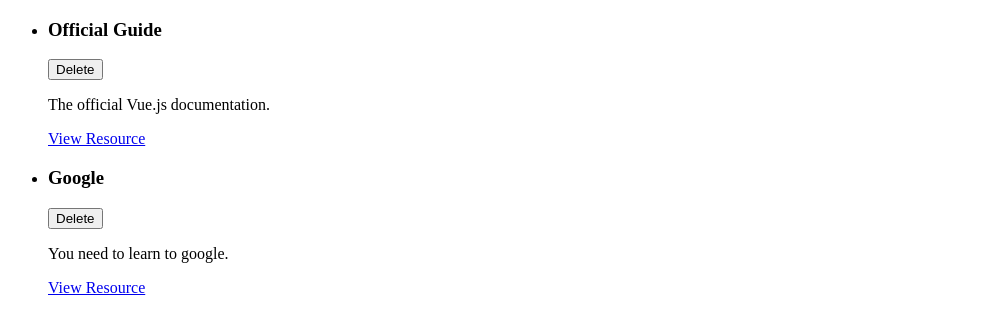
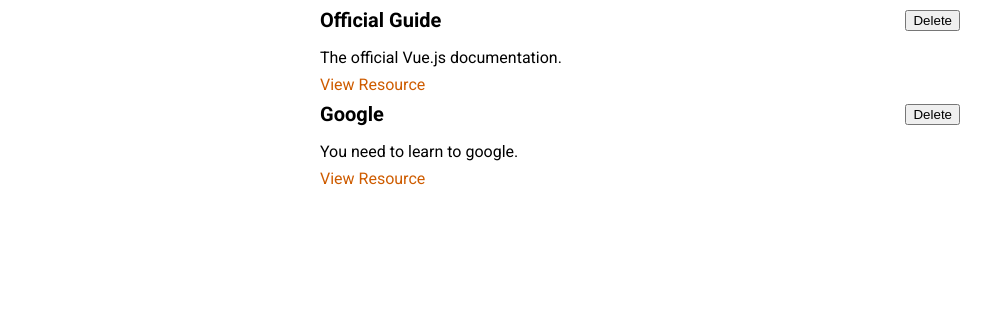
Before and after one commit to DavidArmendariz/vue-learning-resources-app, a Vue app: page / in a window 1280 px wide. Shown: the top 334 px of the page, without its empty margins (0-991 px from the left). Built offline with nearby package versions, Linux system fonts and the light colour scheme.

Commit message:
Refactored App.vue file and added styles

```diff
--- a/src/App.vue
+++ b/src/App.vue
@@ -1,21 +1,13 @@
 <template>
-  <ul>
-    <learning-resource
-      v-for="res in storedResources"
-      :key="res.id"
-      :title="res.title"
-      :description="res.description"
-      :link="res.link"
-    ></learning-resource>
-  </ul>
+  <stored-resources :resources="storedResources"></stored-resources>
 </template>
 
 <script>
-import LearningResource from './components/learning-resources/LearningResource.vue';
+import StoredResources from './components/learning-resources/StoredResources.vue';
 
 export default {
   components: {
-    LearningResource
+    StoredResources
   },
   data() {
     return {
@@ -37,3 +29,19 @@ export default {
   }
 };
 </script>
+
+<style>
+@import url('https://fonts.googleapis.com/css2?family=Roboto:wght@400;700&display=swap');
+
+* {
+  box-sizing: border-box;
+}
+
+html {
+  font-family: 'Roboto', sans-serif;
+}
+
+body {
+  margin: 0;
+}
+</style>
--- a/src/components/learning-resources/LearningResource.vue
+++ b/src/components/learning-resources/LearningResource.vue
@@ -18,3 +18,35 @@ export default {
   props: ['title', 'description', 'link']
 };
 </script>
+
+<style scoped>
+li {
+  margin: auto;
+  max-width: 40rem;
+}
+
+header {
+  display: flex;
+  justify-content: space-between;
+  align-items: center;
+}
+
+h3 {
+  font-size: 1.25rem;
+  margin: 0.5rem 0;
+}
+
+p {
+  margin: 0.5rem 0;
+}
+
+a {
+  text-decoration: none;
+  color: #ce5c00;
+}
+
+a:hover,
+a:active {
+  color: #c89300;
+}
+</style>
--- /dev/null
+++ b/src/components/learning-resources/StoredResources.vue
@@ -0,0 +1,32 @@
+<template>
+  <ul>
+    <learning-resource
+      v-for="res in resources"
+      :key="res.id"
+      :title="res.title"
+      :description="res.description"
+      :link="res.link"
+    ></learning-resource>
+  </ul>
+</template>
+
+<script>
+import LearningResource from './LearningResource.vue';
+
+export default {
+  components: {
+    LearningResource
+  },
+  props: ['resources']
+};
+</script>
+
+<style scoped>
+ul {
+  list-style: none;
+  margin: 0;
+  padding: 0;
+  margin: auto;
+  max-width: 40rem;
+}
+</style>
```
